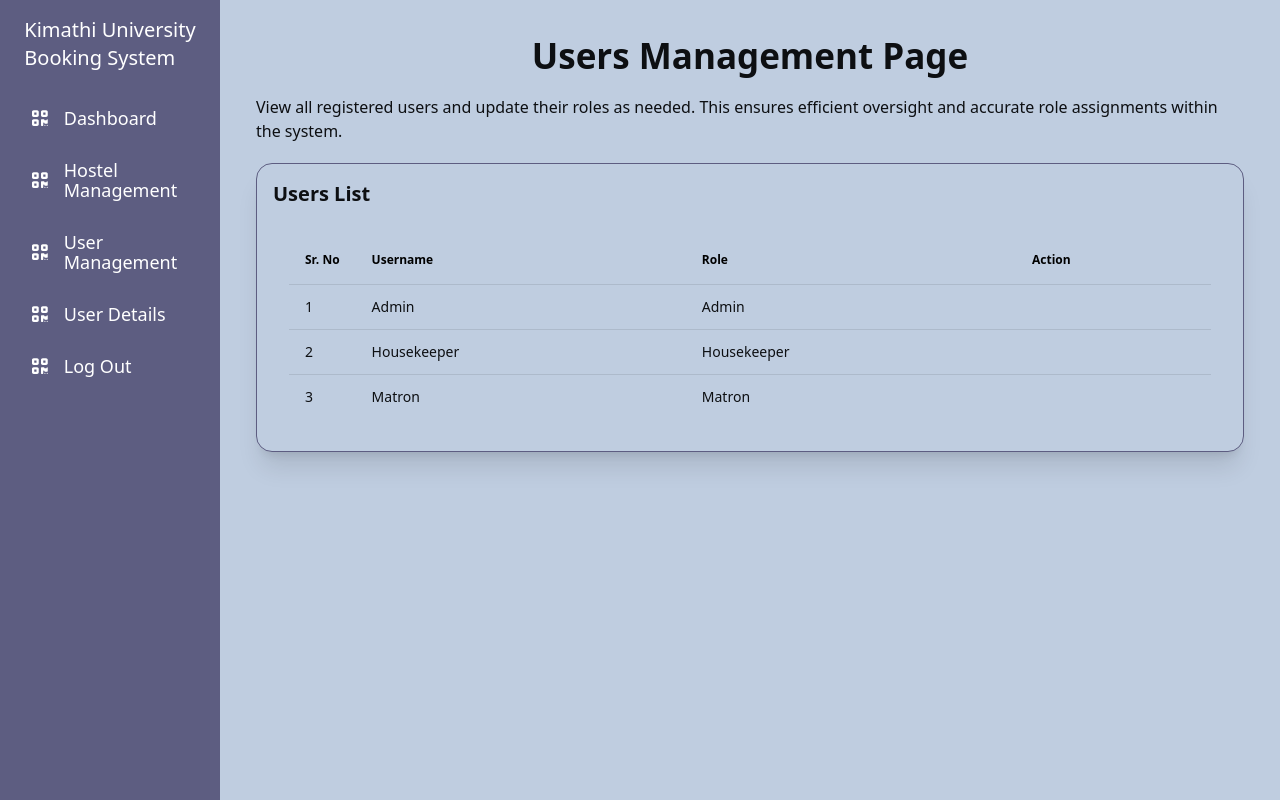
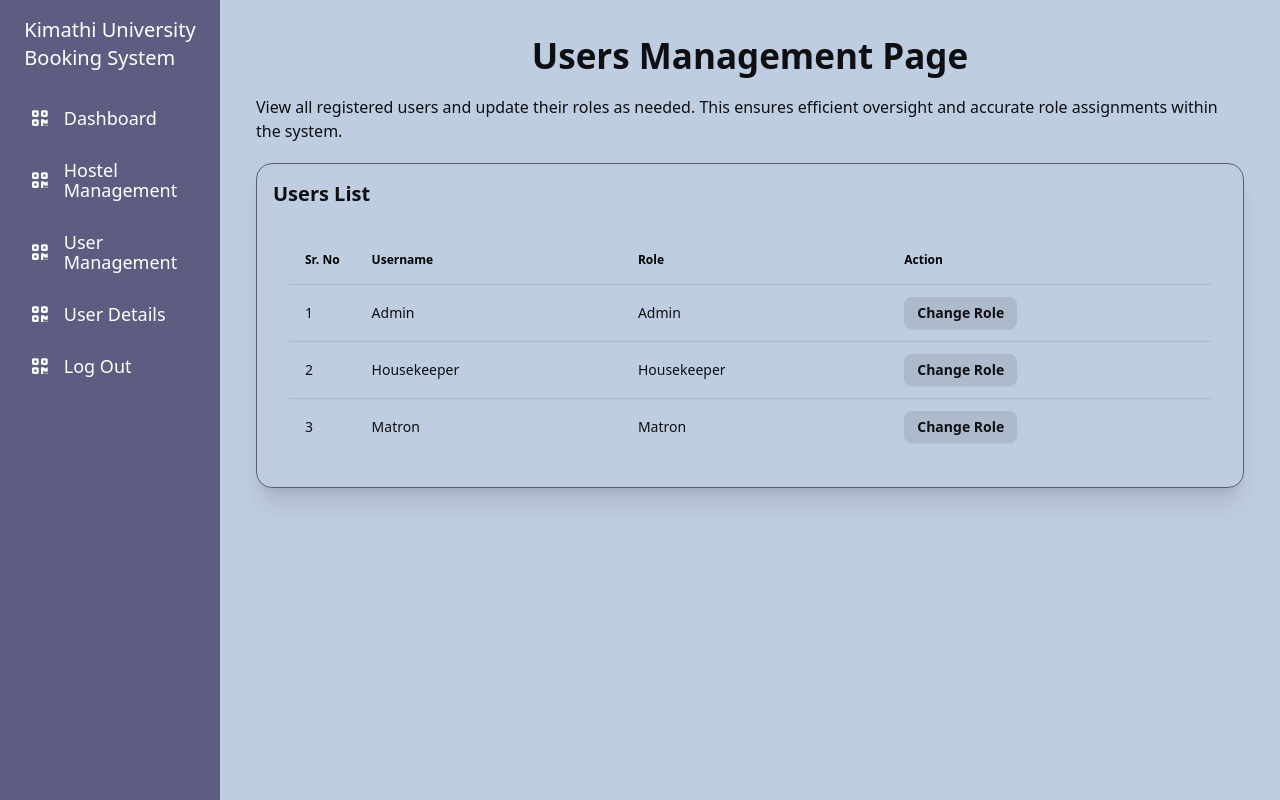
Before and after one commit to EvansMungai/UHBUI, an Angular app: page /uhb/admin/change-user-roles in a window 1280 px wide. Built offline with nearby package versions, Linux system fonts and the light colour scheme.

Commit message:
Add action button to user management list in Admin page

```diff
--- a/src/app/admin/change-user-roles/change-user-roles.component.ts
+++ b/src/app/admin/change-user-roles/change-user-roles.component.ts
@@ -18,13 +18,17 @@ import { TableAction, TableColumn } from '../../../../components/interfaces/tabl
 export class ChangeUserRolesComponent {
   tableData: any[] = [];
   tableColumns: TableColumn[] = [{ key: 'Username', header: "Username" }, { key: 'Role', header: 'Role' }];
-  tableActions: TableAction[] = []
+  tableActions: TableAction[] = [{
+    buttonProps: {
+      text: 'Change Role', variant: 'accent', size: 'sm', action: () => this.toggleChangeRoleFormVisibility()
+    }
+  }]
   changeRoleFormVisibility: boolean = false;
   constructor(private userService: UserService) {
     this.tableData = this.userService.getUsersData();
   }
-  toggleChangeRoleFormVisibility(): boolean {
-    return this.changeRoleFormVisibility = !this.changeRoleFormVisibility;
+  toggleChangeRoleFormVisibility(): void {
+    this.changeRoleFormVisibility = !this.changeRoleFormVisibility;
   }
 
 }
```
